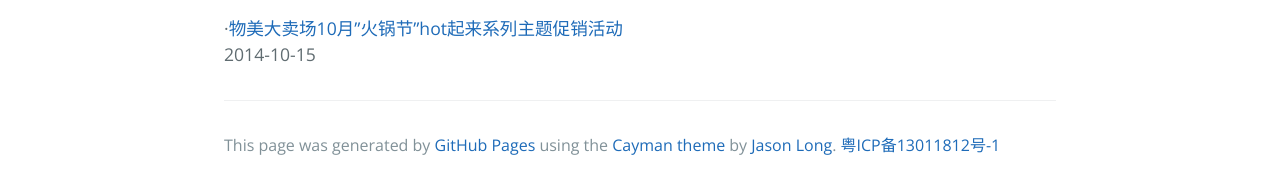
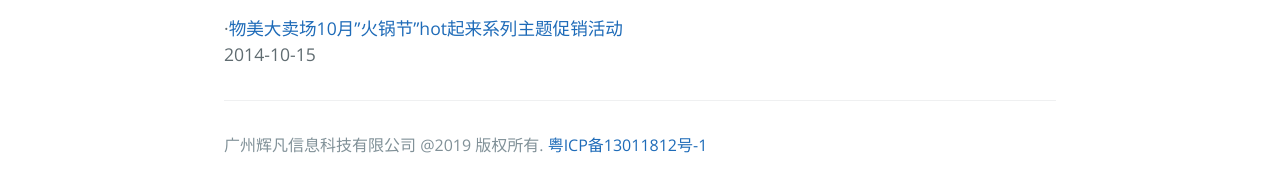
Before and after one commit to chaoshitie/chaoshitie.github.io, a plain HTML site: page index.html in a window 1280 px wide. Shown: the part 448-642 px from the top of the page. Drawn offline with nearby package versions, Linux system fonts and the light colour scheme.

Commit message:
Update index.html
fix

```diff
--- a/index.html
+++ b/index.html
@@ -27,7 +27,7 @@
                                                                 </div>
       <footer class="site-footer">
 
-        <span class="site-footer-credits">This page was generated by <a href="https://pages.github.com">GitHub Pages</a> using the <a href="https://github.com/jasonlong/cayman-theme">Cayman theme</a> by <a href="https://twitter.com/jasonlong">Jason Long</a>. <a href="http://www.miitbeian.gov.cn/" target="_blank">粤ICP备13011812号-1</a></span>
+        <span class="site-footer-credits">广州辉凡信息科技有限公司 @2019 版权所有. <a href="http://www.miitbeian.gov.cn/" target="_blank">粤ICP备13011812号-1</a></span>
 
       </footer>
 
```
